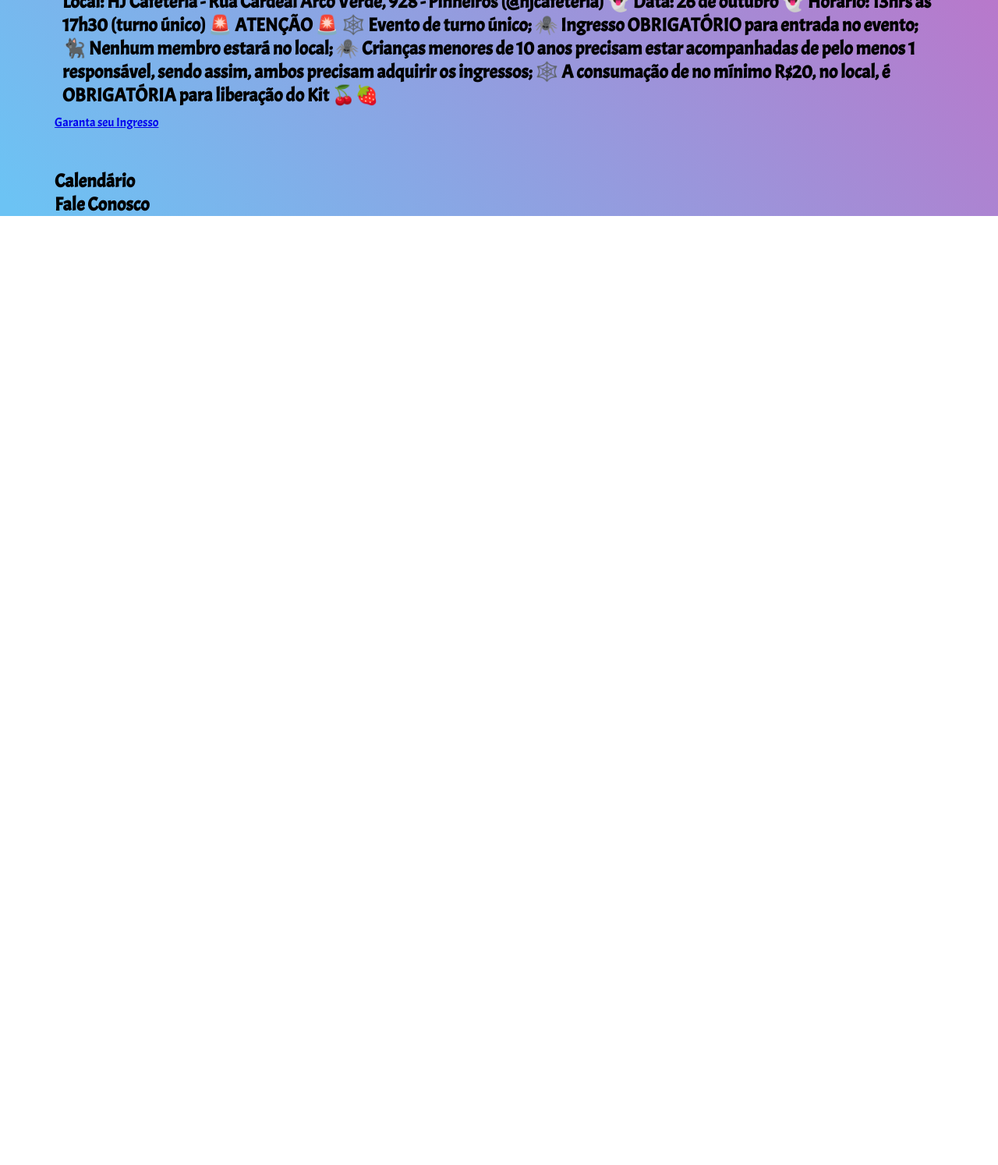
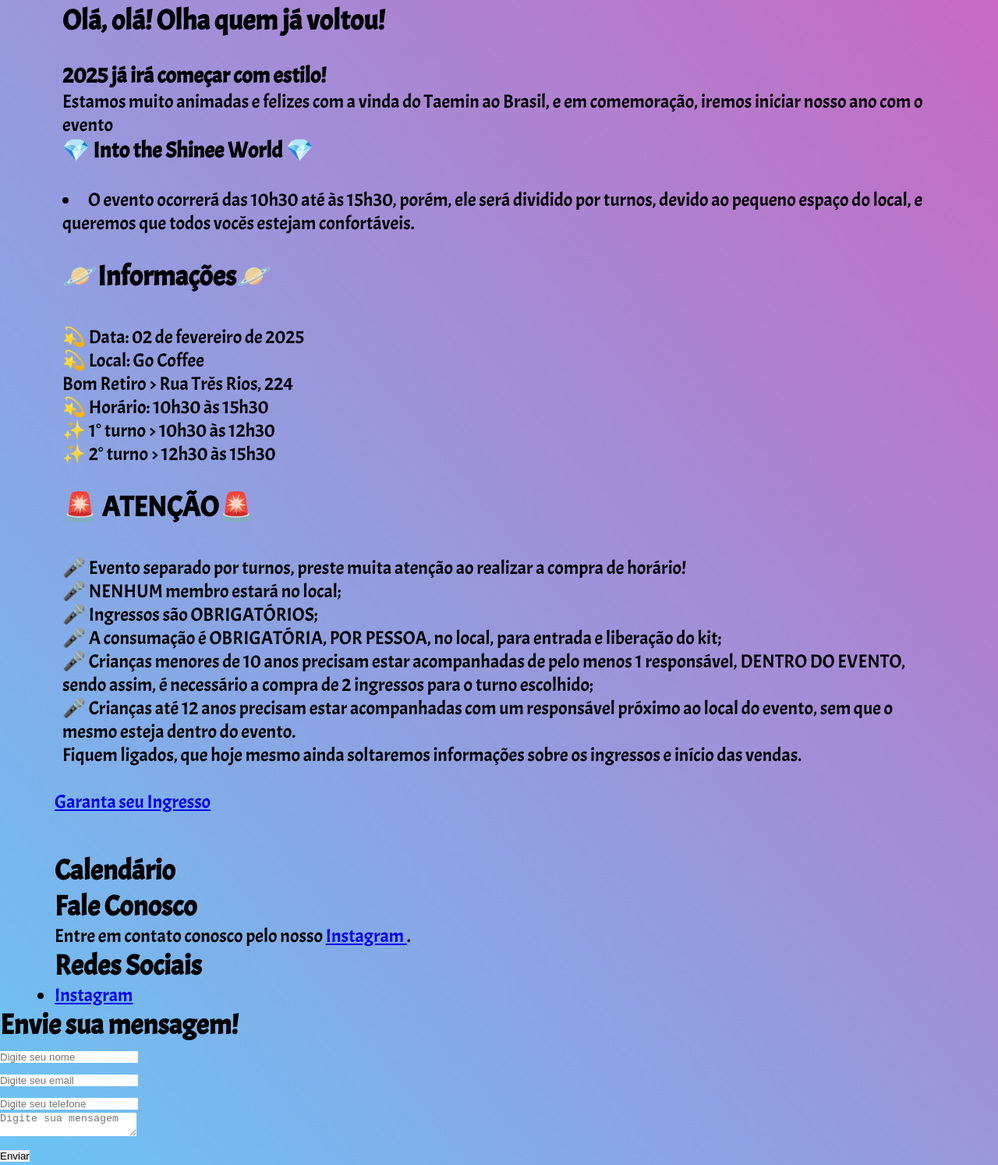
Before and after one commit to HidekiVitor/Projeto_4_Sem_MM_T6, a plain HTML site: page index.html in a window 1280 px wide. Shown: the part 1240-2734 px from the top of the page at 78% size. Before the commit the page ends 1517 px from the top, so only its background shows below. Drawn offline with Linux system fonts and the light colour scheme.

Commit message:
mesclar informacoes

```diff
--- a/index.html
+++ b/index.html
@@ -58,42 +58,45 @@
         <div class="Container">
             <h2>Próximos Eventos</h2>
             <div id="destaqueEvento">
-                <img src="img/EventoHaloween.jpeg" alt="kpop">
+                <img src="img/evento_fev2025.jpeg" alt="kpop">
 
             </div>
             <div id="descritivoEvento">
-                <h2>Hey hey hey!!
-
-                Vocês estão preparados?
-
-                Estamos aqui para anunciar o nosso próximo encontro! O 🎃 Minchan's Trick or Treats Club 🎃 será uma junção incrível do halloween com o aniversário do Chan e Lee Know.
-
-                🧛🏻‍♂ Informações 🧛🏻‍♂️
-
-                👻 Local: HJ Cafeteria - Rua Cardeal Arco Verde, 928 - Pinheiros (@hjcafeteria)
-
-                👻 Data: 26 de outubro
-
-                👻 Horário: 13hrs às 17h30 (turno único)
-
-                🚨 ATENÇÃO 🚨
-
-                🕸️ Evento de turno único;
-
-                🕷️ Ingresso OBRIGATÓRIO para entrada no evento;
-
-                🐈‍⬛ Nenhum membro estará no local;
-
-                🕷️ Crianças menores de 10 anos precisam estar acompanhadas de pelo menos 1 responsável, sendo assim, ambos precisam adquirir os ingressos;
-
-                🕸️ A consumação de no mínimo R$20, no local, é OBRIGATÓRIA para liberação do Kit
-
-                🍒🍓</h2>
+                <h1>Olá, olá! Olha quem já voltou!</h1>
+                <br>
+                   <h3>2025 já irá começar com estilo!</h3>
+                   <p>Estamos muito animadas e felizes com a vinda do Taemin ao Brasil, e em comemoração, iremos iniciar nosso ano com o evento</p>
 
 
+                    <h3>💎 Into the Shinee World 💎</h3>
+                </br>
+                    <li>O evento ocorrerá das 10h30 até às 15h30, porém, ele será dividido por turnos, devido ao pequeno espaço do local, e queremos que todos vocês estejam confortáveis.</li>
+
+                    <br>
+                    <h2>🪐Informações🪐</h2>
+                    </br>
+
+                    <p>💫 Data: 02 de fevereiro de 2025</p>
+                    <p>💫 Local: Go Coffee</p>
+                    Bom Retiro > Rua Três Rios, 224
+                    <p>💫 Horário: 10h30 às 15h30</p>
+                    <p>✨ 1° turno > 10h30 às 12h30</p>
+                    <p>✨ 2° turno > 12h30 às 15h30</p>
+                    <br>
+                    <h2>🚨 ATENÇÃO🚨</h2>
+                    </br>
+                    <p>🎤 Evento separado por turnos, preste muita atenção ao realizar a compra de horário!</p>
+                    <p>🎤 NENHUM membro estará no local;</p>
+                    <p>🎤 Ingressos são OBRIGATÓRIOS;</p>
+                    <p>🎤 A consumação é OBRIGATÓRIA, POR PESSOA, no local, para entrada e liberação do kit;</p>
+                    <p>🎤 Crianças menores de 10 anos precisam estar acompanhadas de pelo menos 1 responsável, DENTRO DO EVENTO, sendo assim, é necessário a compra de 2 ingressos para o turno escolhido;</p>
+                    <p>🎤 Crianças até 12 anos precisam estar acompanhadas com um responsável próximo ao local do evento, sem que o mesmo esteja dentro do evento.</p>
+                    <p>Fiquem ligados, que hoje mesmo ainda soltaremos informações sobre os ingressos e início das vendas.</p>
             </div>
+            <br>
             <a href="https://www.sympla.com.br/evento/minchan-s-trick-or-treats-club/2629880?referrer=instagram.com&referrer=l.instagram.com"
             target="_blank" class="Botao">Garanta seu Ingresso</a>
+            </br>
         </div>
     </section>
     <!--Calendário-->
@@ -105,7 +108,51 @@
     <!--Rodapé-->
     <footer id="contato">
         <div class="Container">
-            <h2> Fale Conosco</h2>
+            <!-- Informações de Contato -->
+            <div class="footer-contato col-12 col-md-6">
+                <h2>Fale Conosco</h2>
+                <p>Entre em contato conosco pelo nosso
+                    <a href="https://www.instagram.com/toplineventsbr/" target="_blank">
+                        <i class="fab fa-instagram"></i> Instagram
+                    </a>.
+                </p>
+            </div>
+
+            <!-- Redes Sociais -->
+            <div class="footer-redes col-12 col-md-6">
+                <h2>Redes Sociais</h2>
+                <ul>
+                    <li>
+                        <a href="https://www.instagram.com/toplineventsbr/" target="_blank">
+                            <i class="fab fa-instagram"></i> Instagram
+                        </a>
+                    </li>
+                </ul>
+            </div>
+        </div>
+
+        <!-- Novo Formulário de Contato -->
+        <div class="footer-formulario col-12">
+            <h2>Envie sua mensagem!</h2>
+            <form action="/enviar_mensagem" method="post">
+                <div class="form-group">
+                    <label for="nome">Nome:</label>
+                    <input type="text" id="nome" name="nome" required class="form-control" placeholder="Digite seu nome">
+                </div>
+                <div class="form-group">
+                    <label for="email">Email:</label>
+                    <input type="email" id="email" name="email" required class="form-control" placeholder="Digite seu email">
+                </div>
+                <div class="form-group">
+                    <label for="telefone">Telefone:</label>
+                    <input type="tel" id="telefone" name="telefone" required class="form-control" placeholder="Digite seu telefone">
+                </div>
+                <div class="form-group">
+                    <label for="mensagem">Escreva sua mensagem:</label>
+                    <textarea id="mensagem" name="mensagem" required class="form-control" placeholder="Digite sua mensagem"></textarea>
+                </div>
+                <button type="submit" class="btn btn-primary">Enviar</button>
+            </form>
         </div>
     </footer>
     <a href="#inicio" id="topo"><img src="img/topo.png" alt="topo do site"></a>
--- a/style.css
+++ b/style.css
@@ -13,7 +13,7 @@
 body{
     background: linear-gradient(50deg, #6cc3f4 1%, #ec45af 99%);
     font-family: "Acme", sans-serif;
-    font-size: 1em;
+    font-size: 1.5em;
 }
 
 /* Layout */
```
Also changed, not shown: img/Cronograma02_2025.jpeg (added), img/Ingressos_022025.jpeg (added), img/KILLIN.jpg (deleted), img/binnie.jpg (deleted), img/evento_fev2025.jpeg (added), img/grupo_BDU.jpg (deleted).
